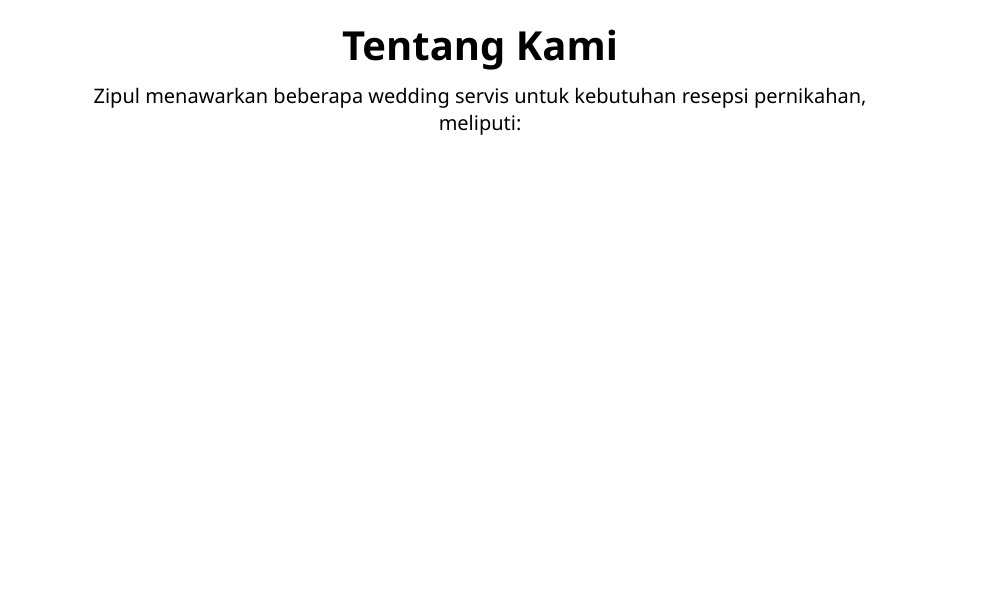
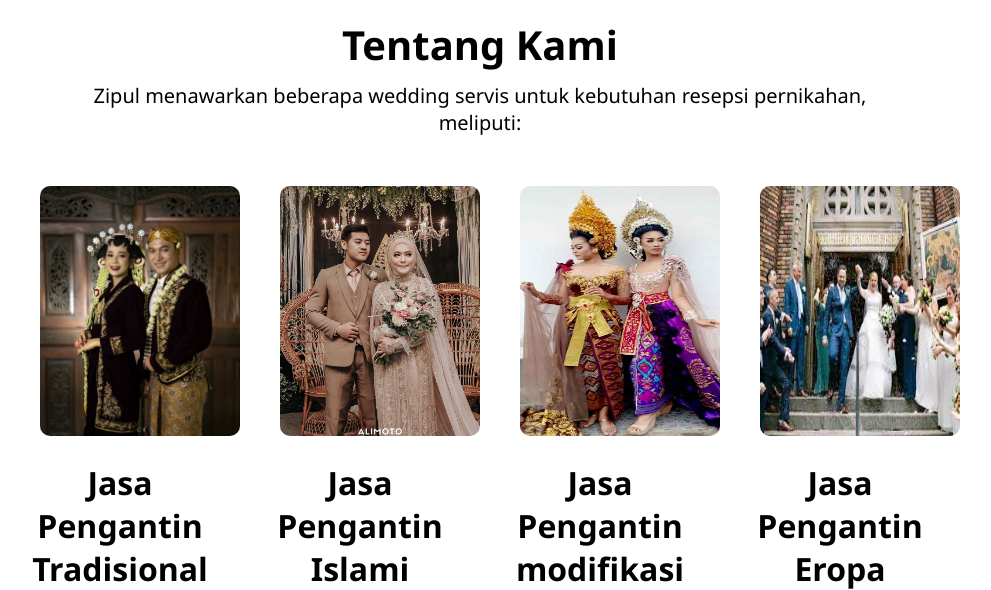
Before and after one commit to teguhsaint/weddingorganizer, a PHP site: page / in a window 1280 px wide. Shown: the part 851-1441 px from the top of the page, without its empty margins (160-1151 px from the left). Before the commit the page ends 986 px from the top, so only its background shows below. Run offline with PHP 8.4, Linux system fonts and the light colour scheme.

Commit message:
wedding3

```diff
--- a/pages/home.php
+++ b/pages/home.php
@@ -23,6 +23,17 @@
 
 
 }
+.nikah {
+    width: 200px;
+    height: 250px;
+    border-radius: 20px;
+    margin: 10px;
+    padding: 10px;
+}
+.wadah {
+    display: flex;
+    justify-content: center;
+}
 
 </style>
 
@@ -37,6 +48,28 @@ Ingin pesta pernikahanmu dikenang selamanya oleh tamu undangan? <br> Percayakan
     <h1 style=" font-size: 40px; margin: 0px; text-align:center; ">Tentang Kami</h1>
     <p style=" text-align:center; font-size: 20px; margin: 10px;  "> Zipul menawarkan beberapa wedding servis untuk kebutuhan resepsi pernikahan, <br> meliputi:
     </p>
+</div>
 
+<div class="wadah">
+
+<div class="nikah">
+    <img class="nikah" src="wedding/Baju-Bedahan-Baju-Adat-pengantin-Jawa-Barat-816x1020.jpg" alt="">
+    <h1 style="text-align: center; margin:0;">Jasa Pengantin Tradisional</h1>
 
 </div>
+<div class="nikah">
+    <img class="nikah" src="wedding/FOTO_15.jpg" alt="">
+    <h1 style="text-align: center; margin:0;">Jasa Pengantin Islami</h1>
+
+</div>
+<div class="nikah">
+    <img class="nikah" src="wedding/pur-rias-modifikasi-1.jpg" alt="">
+    <h1 style="text-align: center; margin:0;">Jasa Pengantin modifikasi</h1>
+
+</div>
+<div class="nikah">
+    <img class="nikah" src="wedding/download.jpg" alt="">
+    <h1 style="text-align: center; margin:0;">Jasa Pengantin Eropa</h1>
+
+</div>
+</div>
```
Also changed, not shown: wedding/Baju-Bedahan-Baju-Adat-pengantin-Jawa-Barat-816x1020.jpg (added), wedding/FOTO_15.jpg (added), wedding/download.jpg (added), wedding/pur-rias-modifikasi-1.jpg (added).
